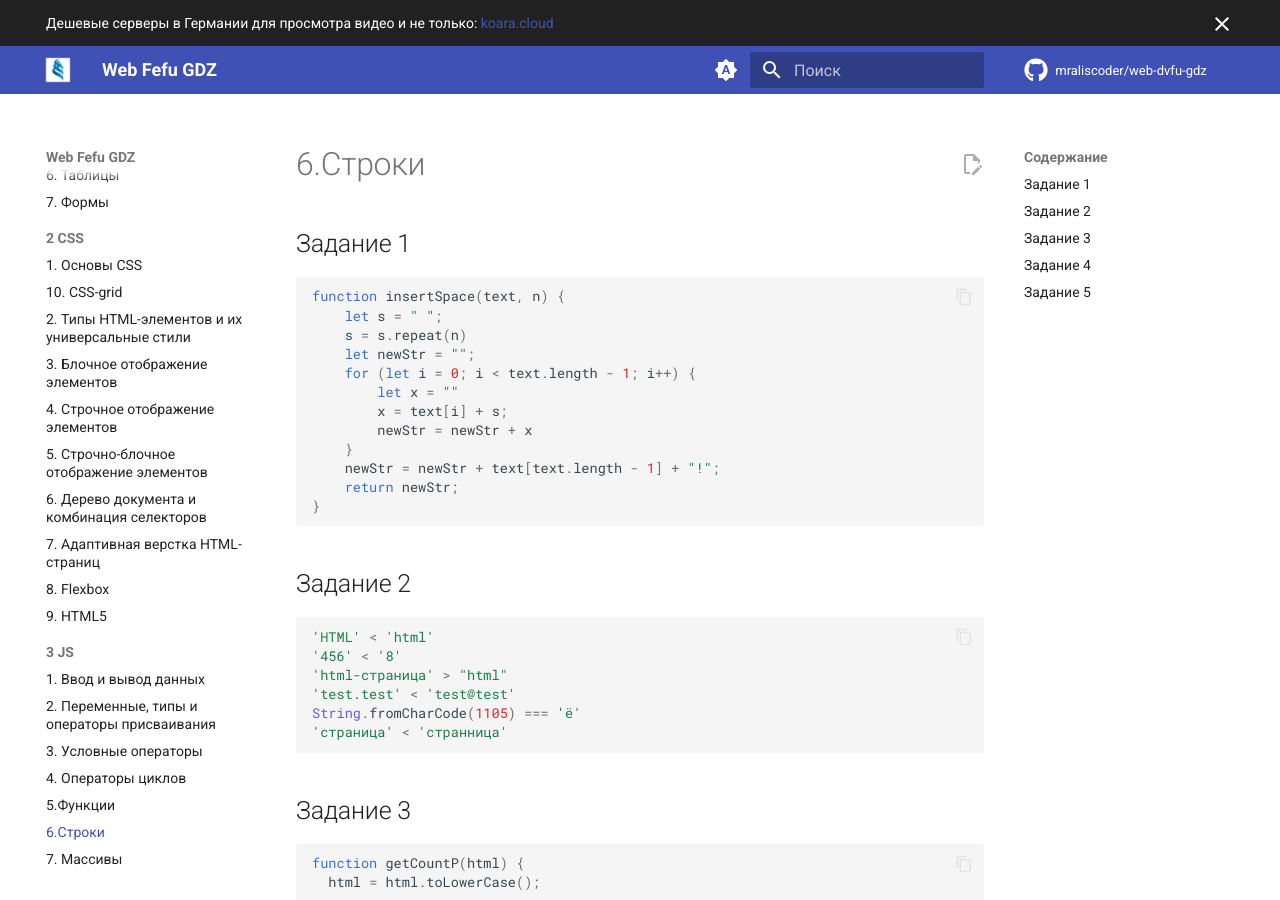
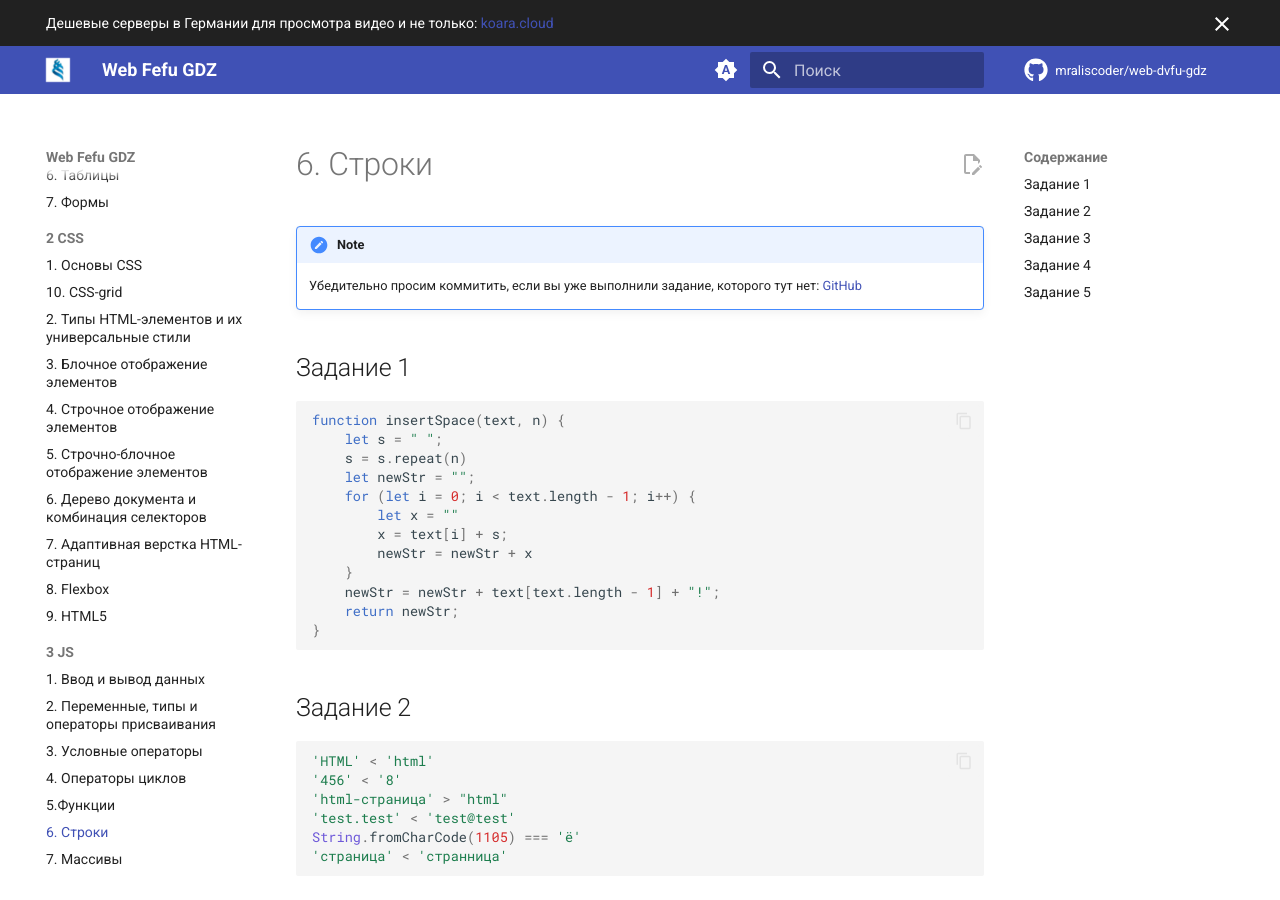
Before and after one commit to mraliscoder/web-dvfu-gdz, an MkDocs documentation site: the page built from docs/3_JS/3.6.md, in a window 1280 px wide and 900 px high. Built offline with MkDocs 1.6.1 and Material for MkDocs 9.7.7, drawn with Linux system fonts in a browser that asks for light colours; comment, search, counter and statistics services are not loaded.

Commit message:
some small fixes

````diff
--- a/docs/3_JS/3.6.md
+++ b/docs/3_JS/3.6.md
@@ -1,4 +1,7 @@
-# 6.Строки
+# 6. Строки
+
+!!! note
+    Убедительно просим коммитить, если вы уже выполнили задание, которого тут нет: [GitHub](https://github.com/mraliscoder/web-dvfu-gdz)
 
 ## Задание 1
 ```javascript
````
Also changed, not shown: docs/3_JS/3.4.md (+3 -0 lines), docs/3_JS/3.5.md (+3 -0 lines), docs/3_JS/3.7.md (+3 -0 lines).
